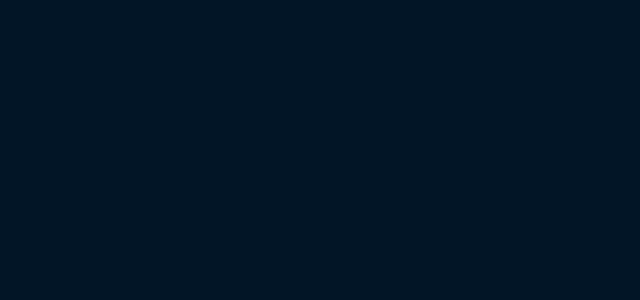
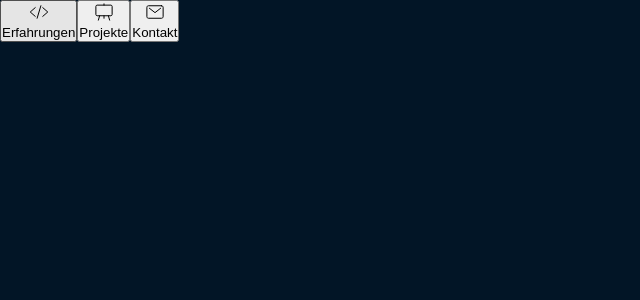
Before and after one commit to HenryWolfDev/Mein-Portfolio-2026, an Angular app: page / in a window 1280 px wide. Shown: the top 300 px of the page, without its empty margins (0-640 px from the left). Built offline with nearby package versions, Linux system fonts and the light colour scheme; a web font is replaced by a local one.

Commit message:
feat: add interface for ui-button and generate header button config for button style data

```diff
--- /dev/null
+++ b/src/app/layout/header/header.buttons.ts
@@ -0,0 +1,17 @@
+import { ButtonConfig } from '../../shared/ui-button/button.config';
+
+export const HEADER_EPXERIENCE_BUTTON: ButtonConfig = {
+  label: 'Erfahrungen',
+  variant: 'transparent',
+  icon: 'code-slash',
+};
+export const HEADER_PROJECTS_BUTTON: ButtonConfig = {
+  label: 'Projekte',
+  variant: 'transparent',
+  icon: 'easel',
+};
+export const HEADER_CONTACT_BUTTON: ButtonConfig = {
+  label: 'Kontakt',
+  variant: 'transparent',
+  icon: 'mail',
+};
--- a/src/app/layout/header/header.component.html
+++ b/src/app/layout/header/header.component.html
@@ -1,7 +1,11 @@
 <header>
   <nav>
     <ul>
-      <li></li>
+      <li>
+        <app-ui-button [config]="experienceButton"></app-ui-button>
+        <app-ui-button [config]="projectsButton"></app-ui-button>
+        <app-ui-button [config]="contactButton"></app-ui-button>
+      </li>
     </ul>
   </nav>
 </header>
--- a/src/app/layout/header/header.component.ts
+++ b/src/app/layout/header/header.component.ts
@@ -1,11 +1,17 @@
 import { Component } from '@angular/core';
+import { UiButtonComponent } from '../../shared/ui-button/ui-button.component';
+import { HEADER_CONTACT_BUTTON } from './header.buttons';
+import { HEADER_PROJECTS_BUTTON } from './header.buttons';
+import { HEADER_EPXERIENCE_BUTTON } from './header.buttons';
 
 @Component({
   selector: 'app-header',
-  imports: [],
+  imports: [UiButtonComponent],
   templateUrl: './header.component.html',
-  styleUrl: './header.component.scss'
+  styleUrl: './header.component.scss',
 })
 export class HeaderComponent {
-
+  contactButton = HEADER_CONTACT_BUTTON;
+  projectsButton = HEADER_PROJECTS_BUTTON;
+  experienceButton = HEADER_EPXERIENCE_BUTTON;
 }
--- /dev/null
+++ b/src/app/shared/ui-button/button.config.ts
@@ -0,0 +1,5 @@
+export interface ButtonConfig {
+  label: string;
+  variant: 'primary' | 'transparent';
+  icon: 'code-slash' | 'easel' | 'mail';
+}
--- a/src/app/shared/ui-button/ui-button.component.html
+++ b/src/app/shared/ui-button/ui-button.component.html
@@ -1 +1,4 @@
-<p>ui-button works!</p>
+<button>
+  <img src="{{ iconPath }}" alt="" />
+  <p>{{ config.label }}</p>
+</button>
--- a/src/app/shared/ui-button/ui-button.component.ts
+++ b/src/app/shared/ui-button/ui-button.component.ts
@@ -1,11 +1,27 @@
-import { Component } from '@angular/core';
+import { Component, Input, OnInit } from '@angular/core';
+import { ButtonConfig } from './button.config';
+import { NgIf } from '../../../../node_modules/@angular/common/common_module.d-NEF7UaHr';
 
 @Component({
   selector: 'app-ui-button',
   imports: [],
   templateUrl: './ui-button.component.html',
-  styleUrl: './ui-button.component.scss'
+  styleUrl: './ui-button.component.scss',
 })
-export class UiButtonComponent {
+export class UiButtonComponent implements OnInit {
+  @Input() config!: ButtonConfig;
 
+  iconPath!: string;
+
+  IconDictionary = {
+    mail: 'assets/icons/mail-outline.svg',
+    easel: '/assets/icons/easel-outline.svg',
+    'code-slash': '/assets/icons/code-slash-outline.svg',
+  };
+
+  ngOnInit() {
+    if (this.config?.icon) {
+      this.iconPath = this.IconDictionary[this.config.icon];
+    }
+  }
 }
```
